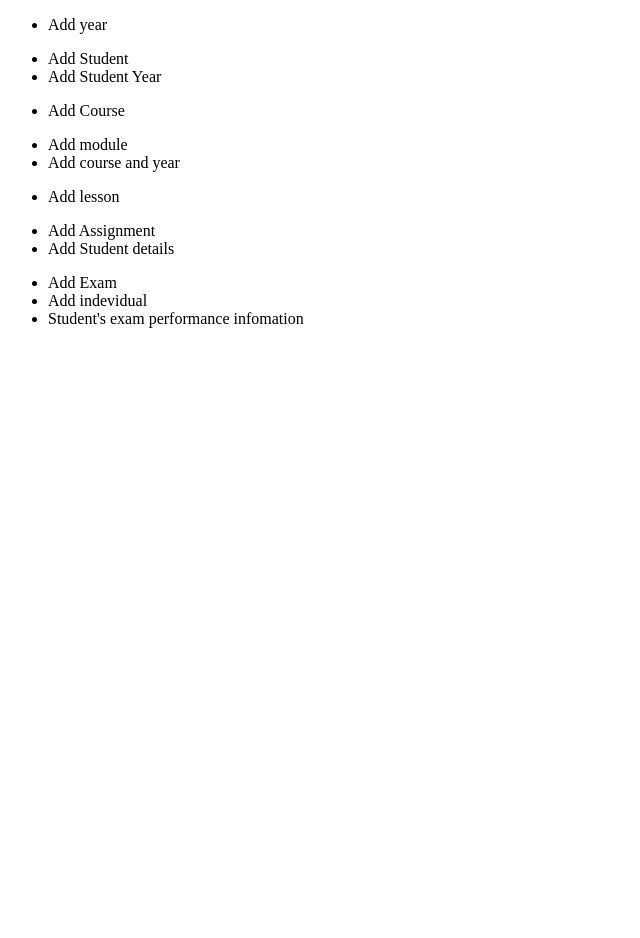
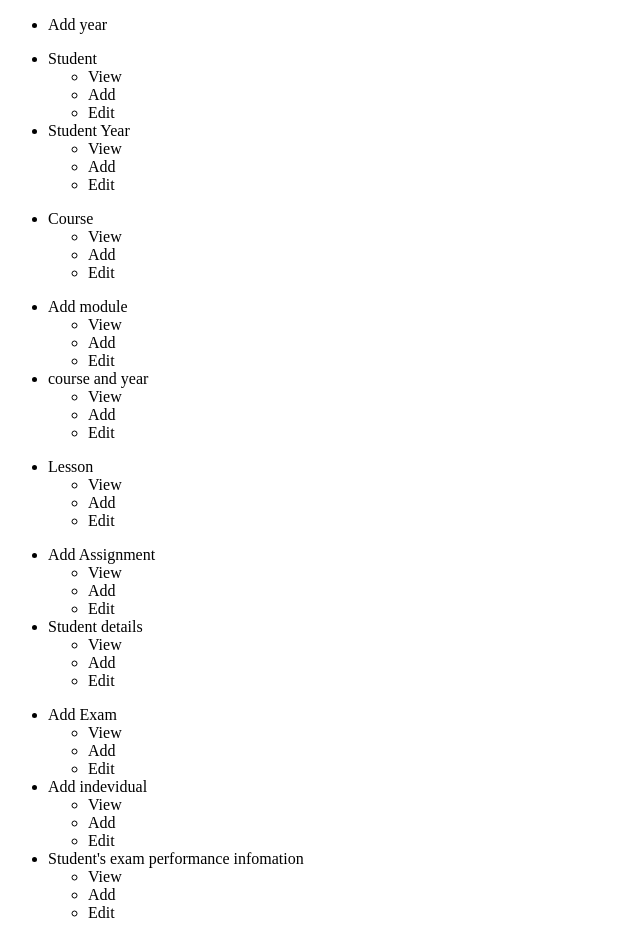
Before and after one commit to rmahawewa/Slppts, a plain HTML site: page index.html in a window 1280 px wide. Shown: the whole page, without its empty margins (0-640 px from the left). Before the commit the page ends 800 px from the top, so only its background shows below. Drawn offline with Linux system fonts and the light colour scheme.

Commit message:
modify main page

```diff
--- a/index.html
+++ b/index.html
@@ -17,37 +17,103 @@
                 </div>
                 <div class="student">
                     <ul>
-                        <li>Add Student</li>
-                        <li>Add Student Year</li>
+                        <li>Student
+                            <ul>
+                                <li>View</li>
+                                <li>Add</li>
+                                <li>Edit</li>
+                            </ul>
+                        </li>
+                        <li>Student Year
+                            <ul>
+                                <li>View</li>
+                                <li>Add</li>
+                                <li>Edit</li>
+                            </ul>
+                        </li>
                     </ul>
                 </div>
                 <div class="course">
                     <ul>
-                        <li>Add Course</li>
+                        <li>Course
+                            <ul>
+                                <li>View</li>
+                                <li>Add</li>
+                                <li>Edit</li>
+                            </ul>
+                        </li>
                     </ul>
                 </div>
                 <div class="module">
                     <ul>
-                        <li>Add module</li>
-                        <li>Add course and year</li>
+                        <li>Add module
+                            <ul>
+                                <li>View</li>
+                                <li>Add</li>
+                                <li>Edit</li>
+                            </ul>
+                        </li>
+                        <li>course and year
+                            <ul>
+                                <li>View</li>
+                                <li>Add</li>
+                                <li>Edit</li>
+                            </ul>
+                        </li>
                     </ul>
                 </div>
                 <div class="lesson">
                     <ul>
-                        <li>Add lesson</li>
+                        <li>Lesson
+                            <ul>
+                                <li>View</li>
+                                <li>Add</li>
+                                <li>Edit</li>
+                            </ul>
+                        </li>
                     </ul>
                 </div>
                 <div class="assignment">
                     <ul>
-                        <li>Add Assignment</li>
-                        <li>Add Student details</li>
+                        <li>Add Assignment
+                            <ul>
+                                <li>View</li>
+                                <li>Add</li>
+                                <li>Edit</li>
+                            </ul>
+                        </li>
+                        <li>Student details
+                            <ul>
+                                <li>View</li>
+                                <li>Add</li>
+                                <li>Edit</li>
+                            </ul>
+                        </li>
                     </ul>
                 </div>
                 <div class="exam">
                     <ul>
-                        <li>Add Exam</li>
-                        <li>Add indevidual</li>
-                        <li>Student's exam performance infomation</li>
+                        <li>Add Exam
+                            <ul>
+                                <li>View</li>
+                                <li>Add</li>
+                                <li>Edit</li>
+                            </ul>
+                        </li>
+                        <li>Add indevidual
+                            <ul>
+                                <li>View</li>
+                                <li>Add</li>
+                                <li>Edit</li>
+                            </ul>
+                        </li>
+                        <li>Student's exam performance infomation
+                            <ul>
+                                <li>View</li>
+                                <li>Add</li>
+                                <li>Edit</li>
+                            </ul>
+                        </li>
                     </ul>
                 </div>
             </div>
```
